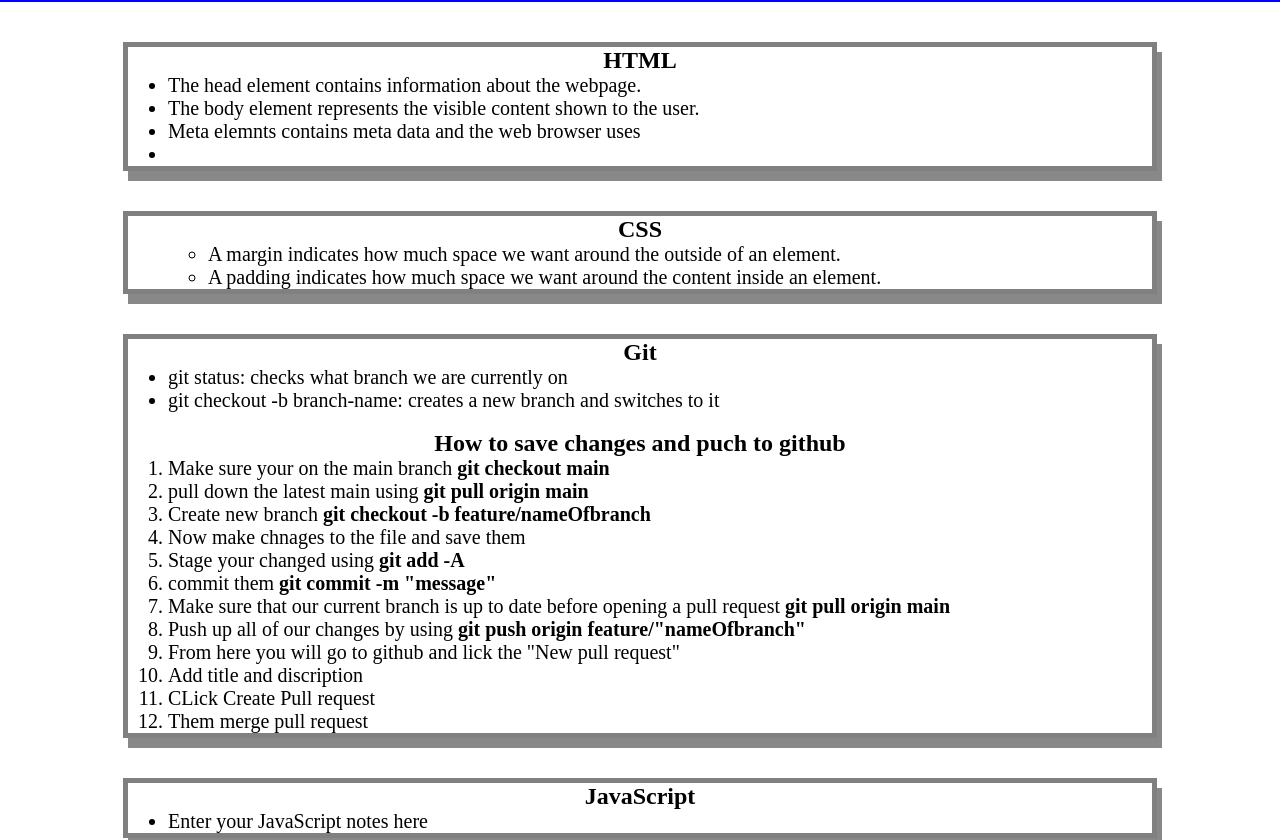
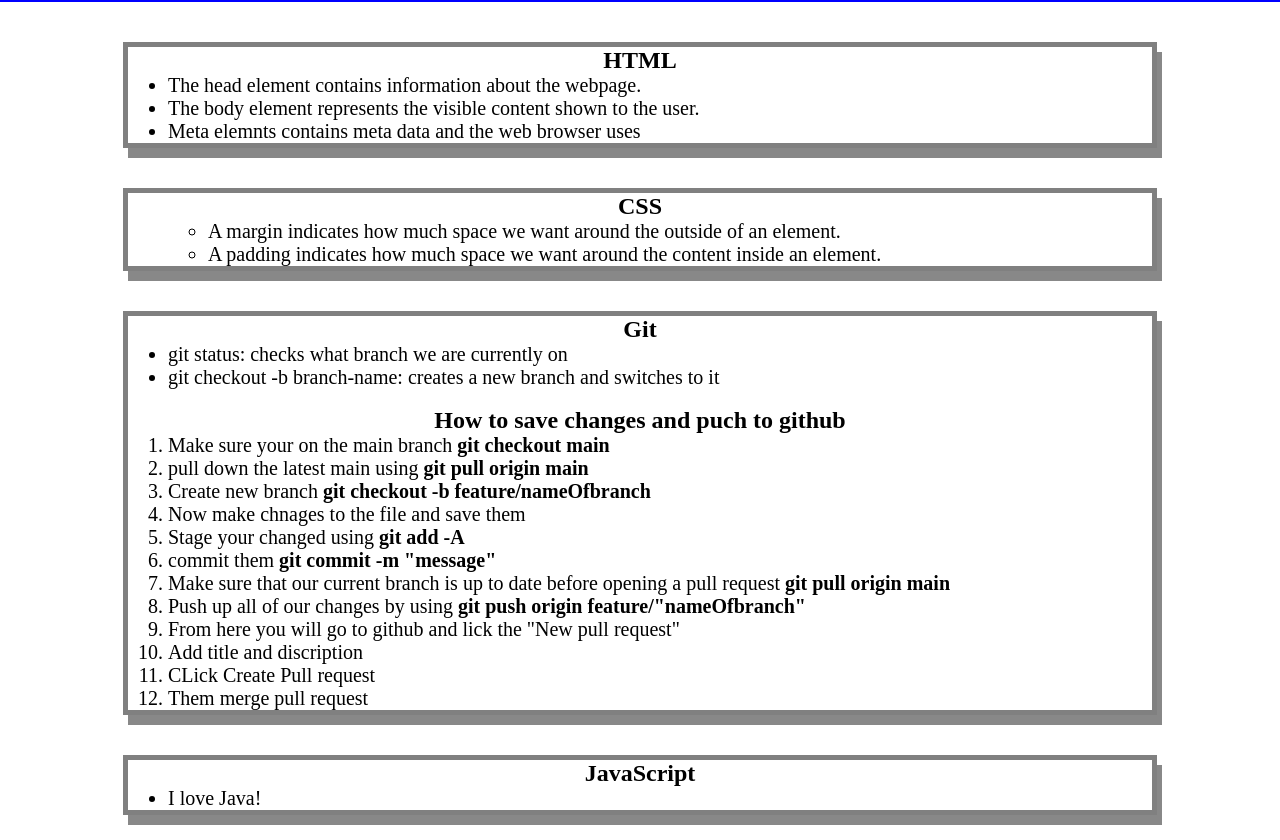
Before and after one commit to gaganjitV/prework-study-guide, a plain HTML site: page index.html in a window 1280 px wide. Shown: the part 118-958 px from the top of the page. Drawn offline with Linux system fonts and the light colour scheme.

Commit message:
fixed html and added java notes

```diff
--- a/index.html
+++ b/index.html
@@ -20,7 +20,7 @@
           <li>The head element contains information about the webpage.</li>
           <li>The body element represents the visible content shown to the user.</li>
           <li>Meta elemnts contains meta data and the web browser uses</li>
-          <li></li>
+
         </ul>
       </section>
 
@@ -65,7 +65,8 @@
         <section class="card" id="javascript-section">
           <h2>JavaScript</h2>
           <ul>
-            <li>Enter your JavaScript notes here</li>
+            <li>I love Java!</li>
+
           </ul>
         </section>
 
```
